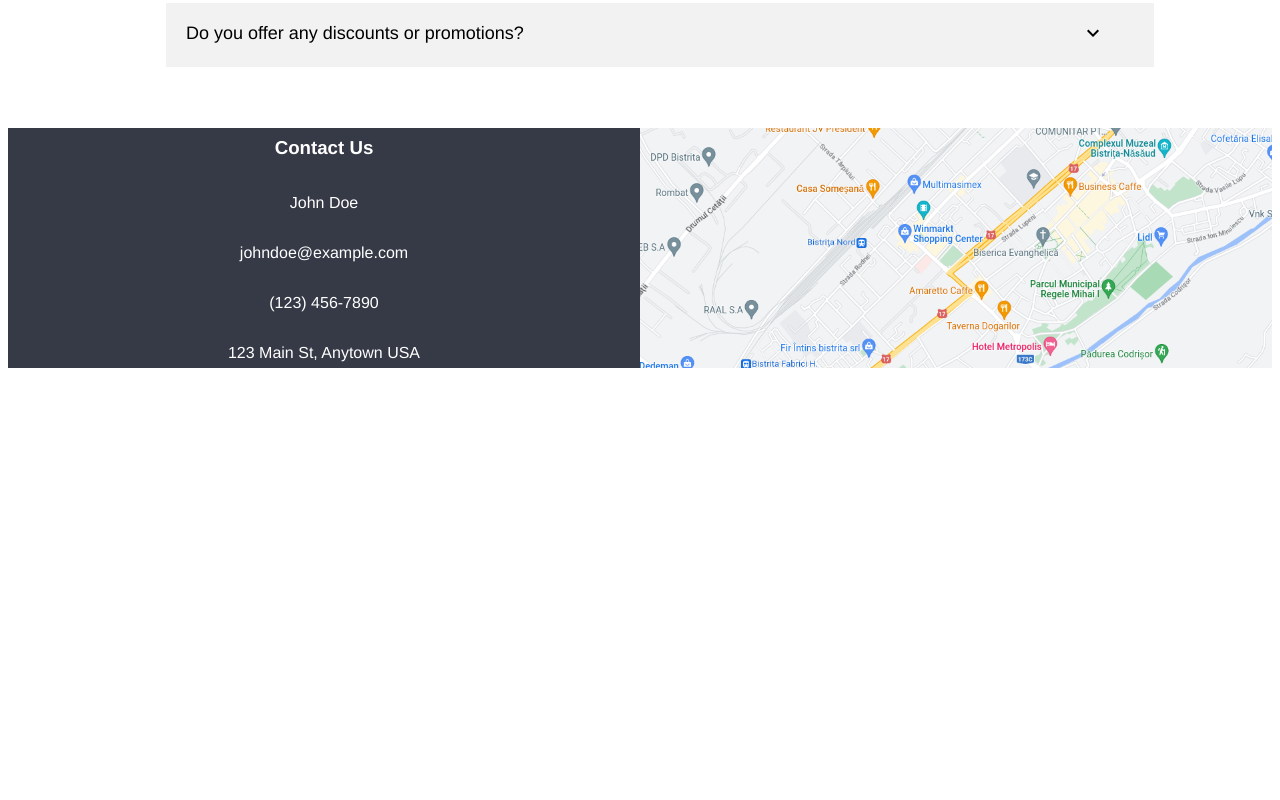
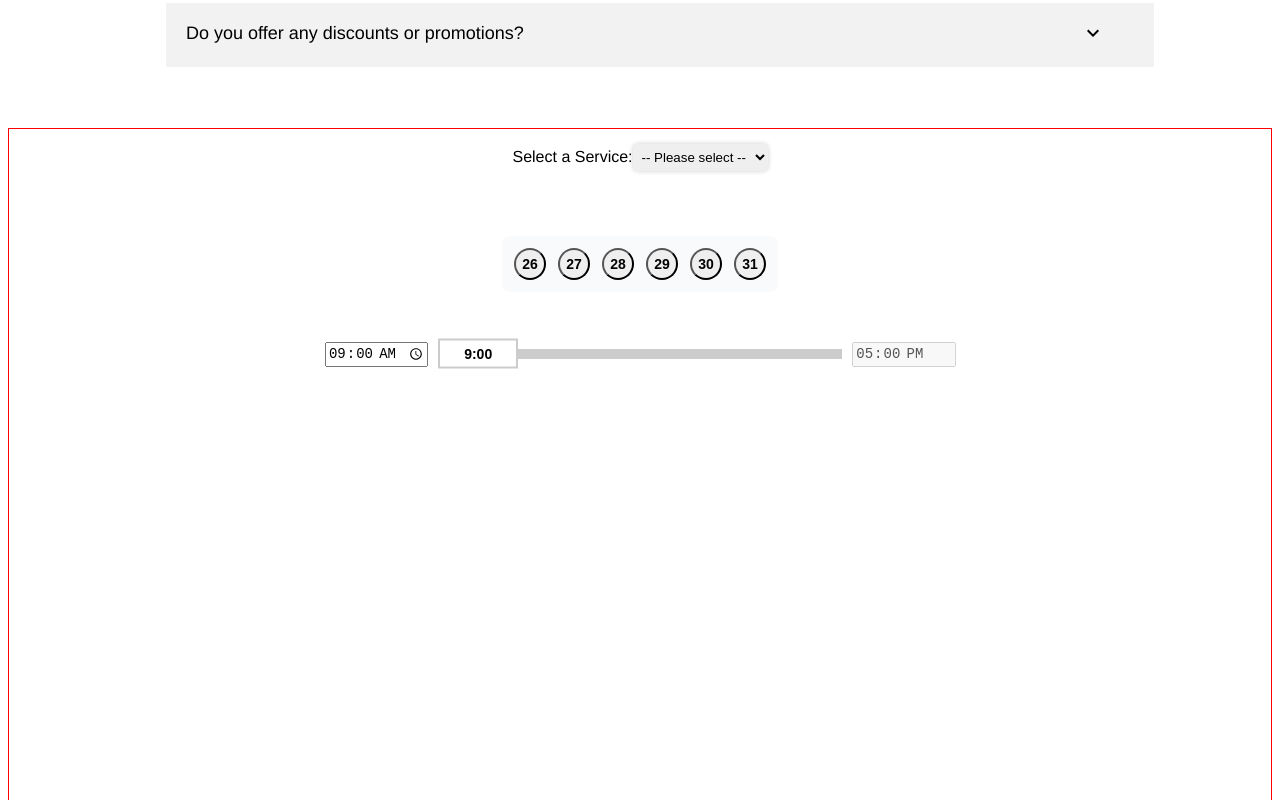
Before and after one commit to vio-m/Garage, a React (Vite) app: page / in a window 1280 px wide. Shown: the part 1140-1940 px from the top of the page. Before the commit the page ends 1516 px from the top, so only its background shows below. Built offline with nearby package versions, Linux system fonts and the light colour scheme.

Commit message:
added booking component

```diff
--- a/src/App.jsx
+++ b/src/App.jsx
@@ -6,6 +6,7 @@ import Services from './components/services'
 import Socialmedia from './components/socialmedia'
 import Parallax from './components/parallax'
 import ParallaxEffect from './components/parallaxeffect'
+import AppointmentBooking from './components/booking'
 
 
 function App() {
@@ -20,6 +21,8 @@ function App() {
 
             <Faq />
 
+            <AppointmentBooking />
+
             <Footer />
 
         </div>
--- /dev/null
+++ b/src/components/booking.jsx
@@ -0,0 +1,234 @@
+import { useState } from 'react';
+import styled from 'styled-components';
+
+const BookingContainer = styled.div.attrs({
+    id: 'booking'
+  })`
+    border: 1px solid red;
+    height: 50rem;
+`
+const Form = styled.form`
+    display: flex;
+    flex-direction: column;
+    align-items: center;
+    `;
+
+const Label = styled.label`
+    margin: 10px 0;
+    `;
+
+const Input = styled.input`
+    margin: 5px 0;
+    padding: 5px;
+    border-radius: 5px;
+    border: none;
+    box-shadow: 0px 0px 5px rgba(0, 0, 0, 0.2);
+    `;
+
+const Select = styled.select`
+    margin: 5px 0;
+    padding: 5px;
+    border-radius: 5px;
+    border: none;
+    box-shadow: 0px 0px 5px rgba(0, 0, 0, 0.2);
+    `;
+
+const Button = styled.button`
+    margin: 10px 0;
+    padding: 10px;
+    border-radius: 5px;
+    border: none;
+    background-color: #007bff;
+    color: #fff;
+    font-size: 16px;
+    cursor: pointer;
+    &:hover {
+        background-color: #0069d9;
+    }
+    `;
+
+
+const CalendarWrapper = styled.div`
+margin-top: 50px;
+    padding: 0.75rem;
+    border-radius: 0.5rem;
+    background-color: #f9fafb;
+    display: flex;
+    flex-wrap: wrap;
+    gap: 0.75rem;
+    `;
+
+const CalendarButton = styled.button`
+    width: 2rem;
+    height: 2rem;
+    border-radius: 50%;
+    font-weight: bold;
+    font-size: 0.875rem;
+    outline: none;
+    `;
+
+const SliderWrapper = styled.div`
+    margin-top: 50px;
+    width: 50%;
+    display: flex;
+    align-items: center;
+    justify-content: space-between;
+  `;
+
+const TimeBar = styled.div.attrs({
+    id: 'time-bar'
+})`
+    width: 80%;
+    height: 10px;
+    margin: 0 10px;
+    background-color: #ccc;
+    position: relative;
+  `;
+
+const SliderButton = styled.button`
+    width: 80px;
+    height: 30px;
+    background-color: #fff;
+    border: 2px solid #ccc;
+    position: relative;
+    transform: translate(0%, -35%);
+    display: flex;
+    align-items: center;
+    justify-content: center;
+    font-size: 14px;
+    font-weight: bold;
+    cursor: grab;
+    outline: none;
+    &:active {
+      cursor: grabbing;
+    }
+  `;
+
+const TimeInput = styled.input`
+    opacity: 1;
+    width: 120px;
+    font-size: 14px;
+    text-align: center;
+  `;
+
+
+
+function AppointmentBooking() {
+    const [sliderPosition, setSliderPosition] = useState(0);
+    //
+    const [service, setService] = useState('');
+    const [date, setDate] = useState('');
+    const [name, setName] = useState('');
+    const [email, setEmail] = useState('');
+    const [phone, setPhone] = useState('');
+
+function handleSubmit(event) {
+        event.preventDefault();
+        console.log("appointment confirmed")
+    }
+
+
+const handleSliderMove = (e) => {
+        const timeBar = document.getElementById("time-bar");
+        const timeBarWidth = timeBar.clientWidth;
+        const sliderWidth = e.target.clientWidth;
+        const newPosition = e.clientX - timeBar.getBoundingClientRect().left - sliderWidth / 2;
+        const maxPosition = timeBarWidth - sliderWidth;
+        const snapValue = Math.round(newPosition / (maxPosition / 8));
+        setSliderPosition(Math.min(maxPosition, Math.max(0, snapValue * (maxPosition / 8))));
+
+        console.log("maxPosition: ", maxPosition)
+        console.log("snapValue: ", snapValue)
+        console.log("newPosition: ", newPosition)
+        console.log("sliderposition: ", sliderPosition)
+    };
+
+const getTimeFromPosition = (position) => {
+      const hour = Math.floor((position / 480) * 8) + 9;
+      const minute = position % 60 === 0 ? "00" : "30";
+      const time = `${hour}:${minute}`;
+      console.log(">>>", position)
+      return time;
+    };
+
+const handleTimeChange = (e) => {
+      const newTime = e.target.value;
+      console.log("newtime", newTime)
+      const hour = parseInt(newTime.split(":")[0]);
+      const minute = parseInt(newTime.split(":")[1]);
+      const newPosition = ((hour - 9) * 60 + minute) * 6;
+      setSliderPosition(newPosition);
+    };
+
+
+return (
+    <BookingContainer>
+        <Form onSubmit={handleSubmit}>
+
+            <Label>
+                Select a Service:
+                <Select value={service} onChange={(e) => setService(e.target.value)}>
+                    <option value="">-- Please select --</option>
+                    <option value="Oil Change">Oil Change</option>
+                    <option value="Tire Rotation">Tire Rotation</option>
+                    <option value="Brake Repair">Brake Repair</option>
+                    {/* Add additional options for other services provided */}
+                </Select>
+            </Label>
+
+            <CalendarWrapper>
+                <CalendarButton active>26</CalendarButton>
+                <CalendarButton>27</CalendarButton>
+                <CalendarButton active>28</CalendarButton>
+                <CalendarButton active>29</CalendarButton>
+                <CalendarButton active>30</CalendarButton>
+                <CalendarButton active>31</CalendarButton>
+            </CalendarWrapper>
+
+            <SliderWrapper>
+                <TimeInput type="time" defaultValue="09:00" onChange={handleTimeChange} />
+                <TimeBar id="time-bar">
+                    <SliderButton style={{left: sliderPosition}}
+                        onMouseDown={handleSliderMove}
+                        onMouseUp={() => document.removeEventListener("mousemove", handleSliderMove)}>
+                        {getTimeFromPosition(sliderPosition)}
+                    </SliderButton>
+                </TimeBar>
+                <TimeInput type="time" defaultValue="17:00" disabled />
+            </SliderWrapper>
+
+
+
+
+        </Form>
+    </BookingContainer>
+    );
+}
+
+export default AppointmentBooking;
+
+
+
+/*
+            <Label>
+            Select a Date:
+            <Input type="date" value={date} onChange={(e) => setDate(e.target.value)} />
+            </Label>
+            <Label>
+            Select a Time:
+            <Input type="time" value={time} onChange={(e) => setTime(e.target.value)} />
+            </Label>
+            <Label>
+            Name:
+            <Input type="text" value={name} onChange={(e) => setName(e.target.value)} />
+            </Label>
+            <Label>
+            Email:
+            <Input type="email" value={email} onChange={(e) => setEmail(e.target.value)} />
+            </Label>
+            <Label>
+            Phone Number:
+            <Input type="tel" value={phone} onChange={(e) => setPhone(e.target.value)} />
+            </Label>
+            <Button type="submit">Book Appointment</Button>
+*/
```
